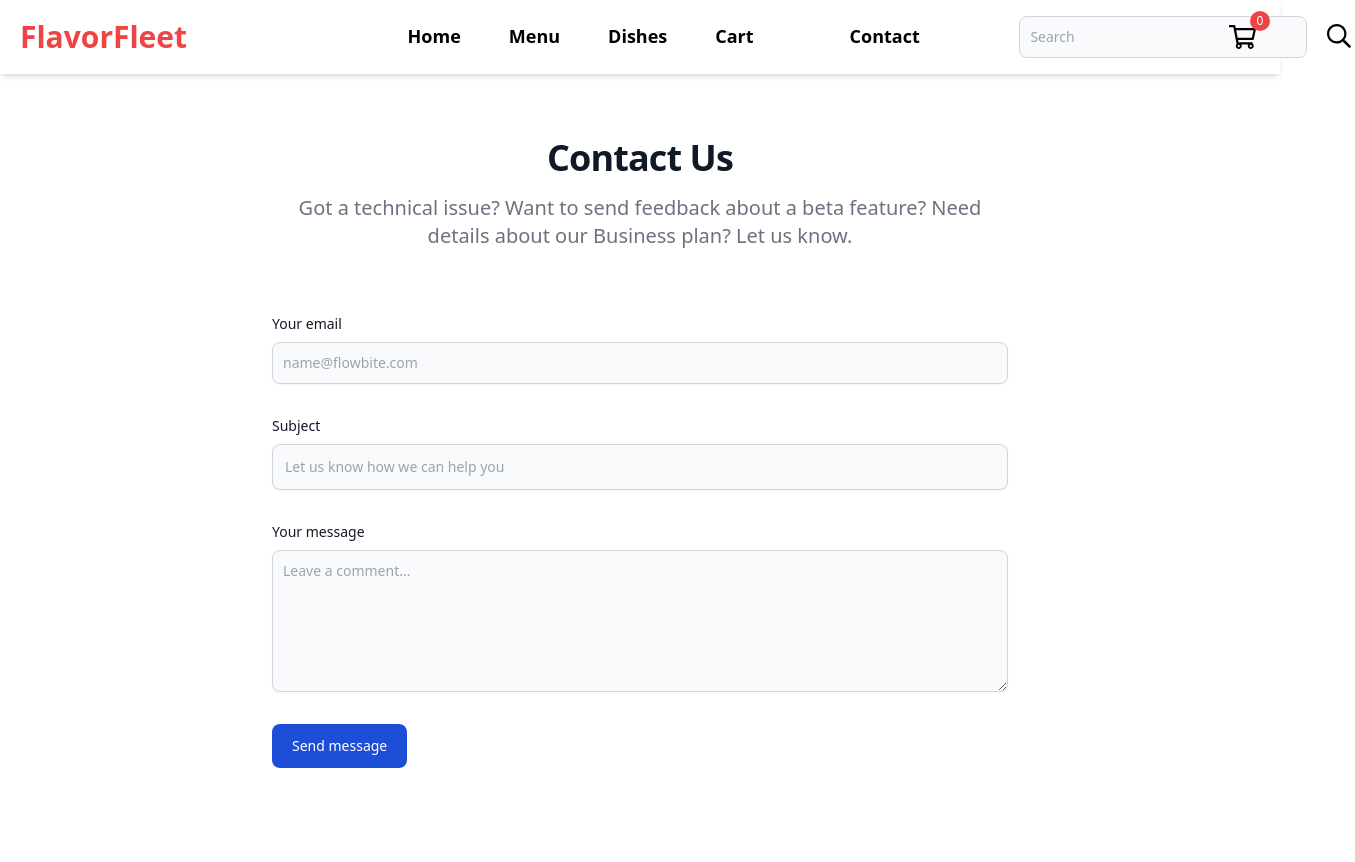
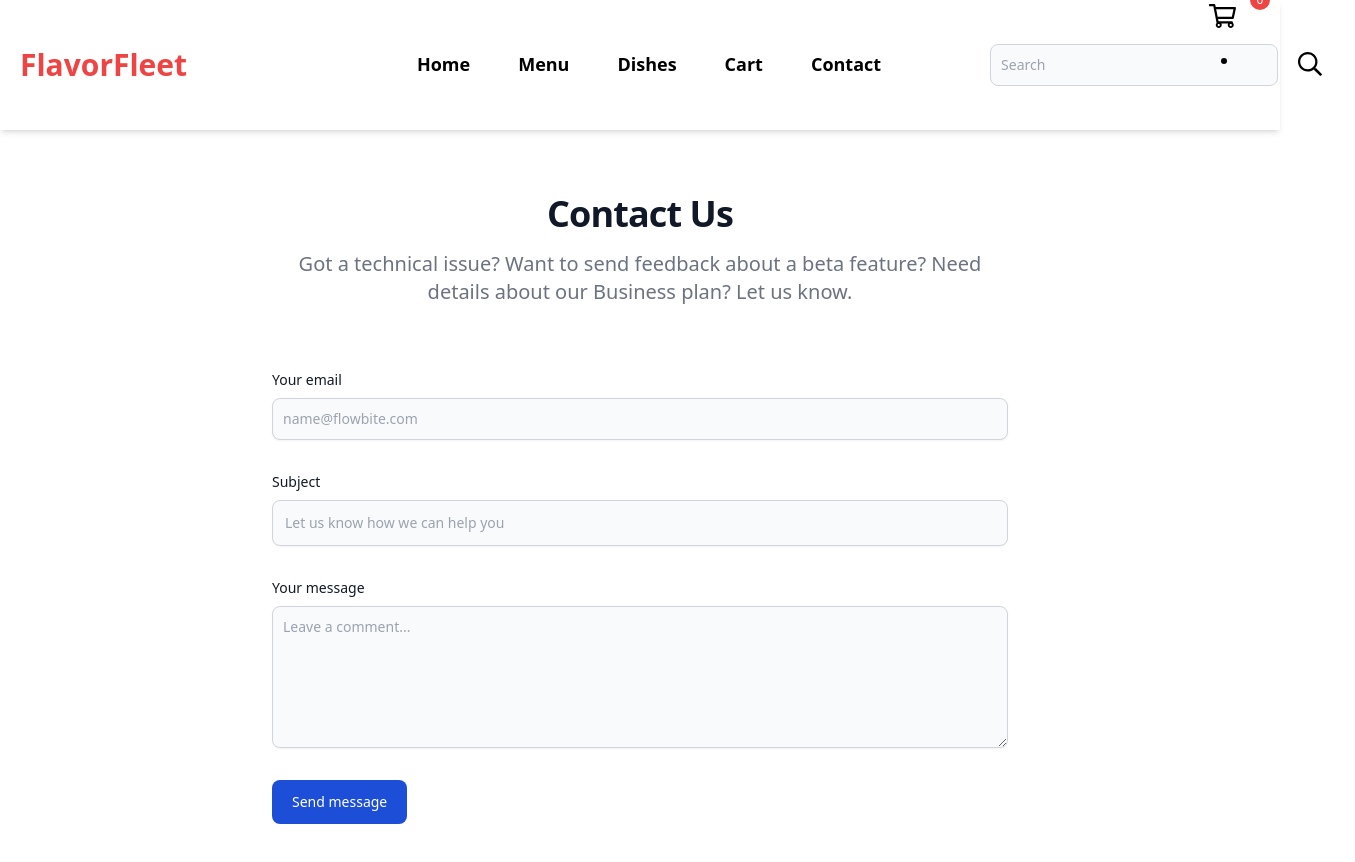
Before and after one commit to Mohamedibrahimfe/FlavorFleet, a React (Vite) app in the folder flavorfleet/: page /contact in a window 1280 px wide. Shown: the top 862 px of the page, 1355 px wide, since content can reach past the window. Before the commit the page ends 832 px from the top, so only its background shows below. Built offline with nearby package versions, Linux system fonts and the light colour scheme.

Commit message:
try to auth

```diff
--- a/flavorfleet/src/components/NavBar.jsx
+++ b/flavorfleet/src/components/NavBar.jsx
@@ -3,7 +3,7 @@ import { useState } from "react";
 import CartIcon from "./CartIcon";
 import SearchComponent from "./SearchComponent";
 import { GoogleLogin, googleLogout } from "@react-oauth/google";
-import { hasGrantedAnyScopeGoogle } from '@react-oauth/google';
+import { hasGrantedAnyScopeGoogle } from "@react-oauth/google";
 
 export default function NavBar() {
   const [isOpen, setIsOpen] = useState(false);
@@ -12,6 +12,12 @@ export default function NavBar() {
     setIsOpen(!isOpen);
     setShowOriginal(!showOriginal);
   };
+  const responseMessage = (response) => {
+    console.log(response);
+  }
+  const errorMessage = (error) => {
+    console.log(error);
+  }
   return (
     <header className="header sticky top-0 z-50 bg-white shadow-md flex items-center justify-between px-5 py-2 md:py-0 py-02">
       <h1 className="w-3/12">
@@ -78,19 +84,7 @@ export default function NavBar() {
               Cart
             </NavLink>
           </li>
-          <li className="p-4 border-b-2 border-red-500 border-opacity-0 hover:border-opacity-100 hover:text-red-500 duration-200 cursor-pointer">
-            <NavLink to="/signin">
-              { hasGrantedAnyScopeGoogle ? (<GoogleLogin
-                onSuccess={(credentialResponse) => {
-                  console.log(credentialResponse);
-                }}
-                onError={() => {
-                  console.log("Login Failed");
-                }}
-              />
-              ) :(googleLogout())}
-            </NavLink>
-          </li>
+
           <li className="p-4 border-b-2 border-red-500 border-opacity-0 hover:border-opacity-100 hover:text-red-500 duration-200 cursor-pointer">
             <NavLink
               className={({ isActive }) =>
@@ -150,6 +144,9 @@ export default function NavBar() {
           ></path>
         </svg>
         <CartIcon />
+        <li className="p-4 border-b-2 border-red-500 border-opacity-0 hover:border-opacity-100 hover:text-red-500 duration-200 cursor-pointer">
+            <GoogleLogin onSuccess={responseMessage} onError={errorMessage} />
+          </li>
       </NavLink>
 
       <button
--- a/flavorfleet/src/main.jsx
+++ b/flavorfleet/src/main.jsx
@@ -18,7 +18,7 @@ export default function App() {
   return (
     <BrowserRouter>
       <Provider store={store}>
-        <GoogleOAuthProvider clientId="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">
+        <GoogleOAuthProvider clientId="865776860201-q3sqsj6rl40m5au11hdl9u5pk9iekffh.apps.googleusercontent.com">
           <Routes>
             <Route path="/" element={<Layout />}>
               <Route index element={<Home />} />
```
